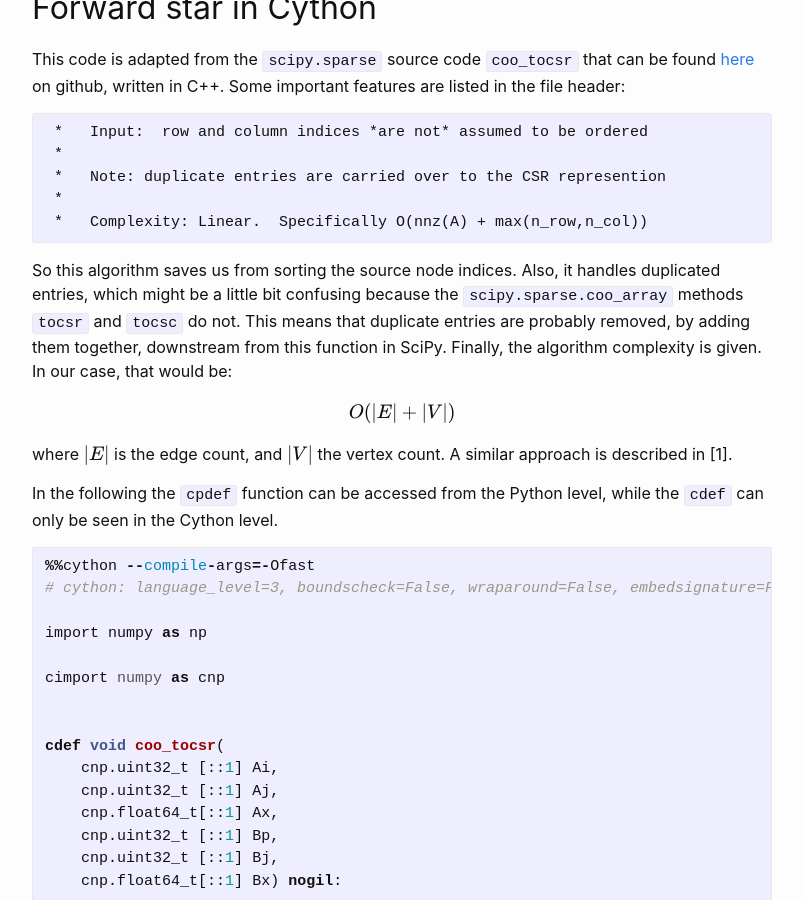
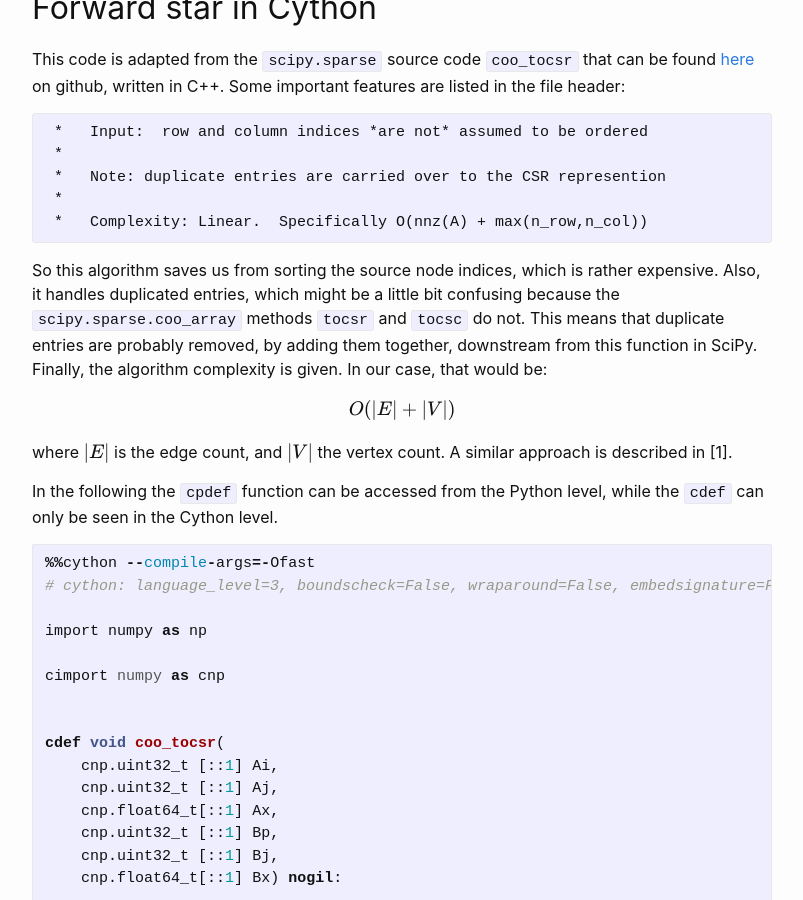
Before and after one commit to aetperf/aetperf.github.io, a Jekyll site: the page built from _posts/2022-11-04-Forward-and-reverse-stars-in-Cython.md, in a window 1280 px wide and 900 px high, scrolled down 4897 px. Shown: the whole window, without its empty margins (238-1041 px from the left). Built offline with Jekyll 4.4.1, drawn with Linux system fonts in a browser that asks for light colours; formulas are drawn with MathJax 3; comment, search, counter and statistics services are not loaded.

Commit message:
small update

````diff
--- a/_posts/2022-11-04-Forward-and-reverse-stars-in-Cython.md
+++ b/_posts/2022-11-04-Forward-and-reverse-stars-in-Cython.md
@@ -266,7 +266,7 @@ This code is adapted from the `scipy.sparse` source code `coo_tocsr` that can be
  *   Complexity: Linear.  Specifically O(nnz(A) + max(n_row,n_col))
  ```
 
- So this algorithm saves us from sorting the source node indices. Also, it handles duplicated entries, which might be a little bit confusing because the `scipy.sparse.coo_array` methods `tocsr` and `tocsc` do not. This means that duplicate entries are probably removed, by adding them together, downstream from this function in SciPy. Finally, the algorithm complexity is given. In our case, that would be:
+ So this algorithm saves us from sorting the source node indices, which is rather expensive. Also, it handles duplicated entries, which might be a little bit confusing because the `scipy.sparse.coo_array` methods `tocsr` and `tocsc` do not. This means that duplicate entries are probably removed, by adding them together, downstream from this function in SciPy. Finally, the algorithm complexity is given. In our case, that would be:
 
 $$O(|E| + |V|) $$
 
````
